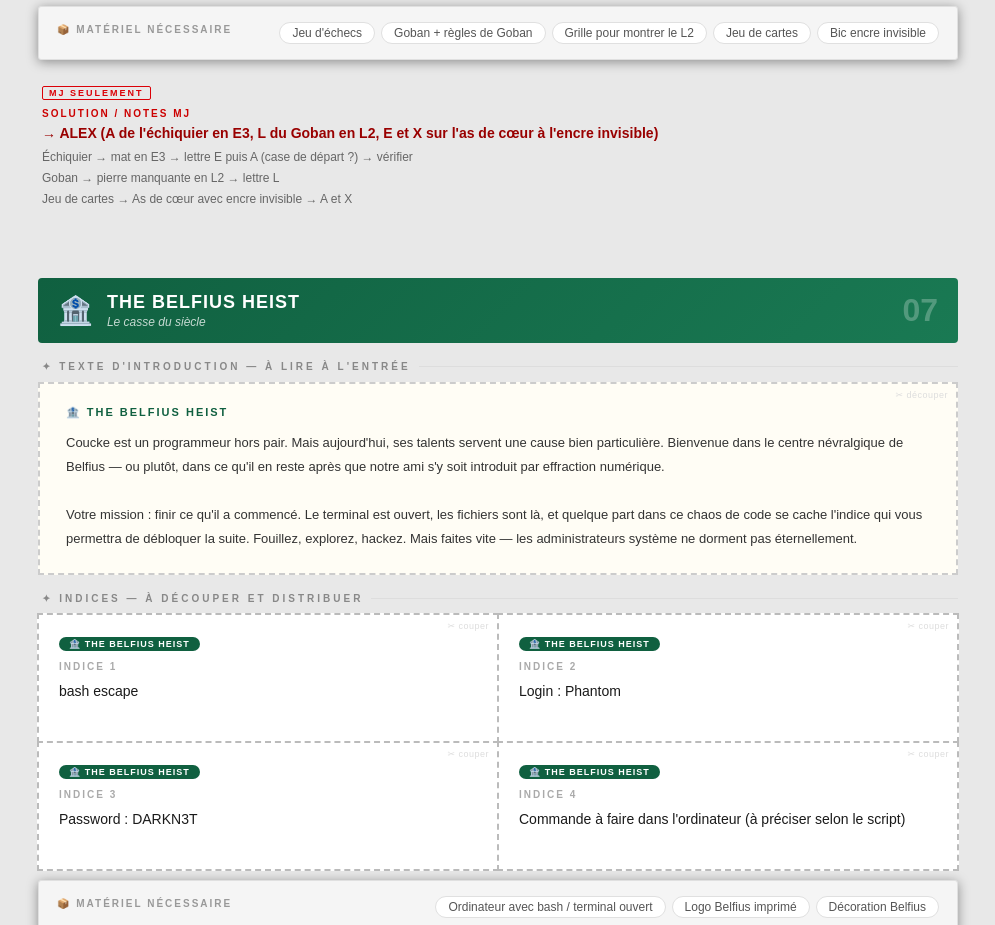
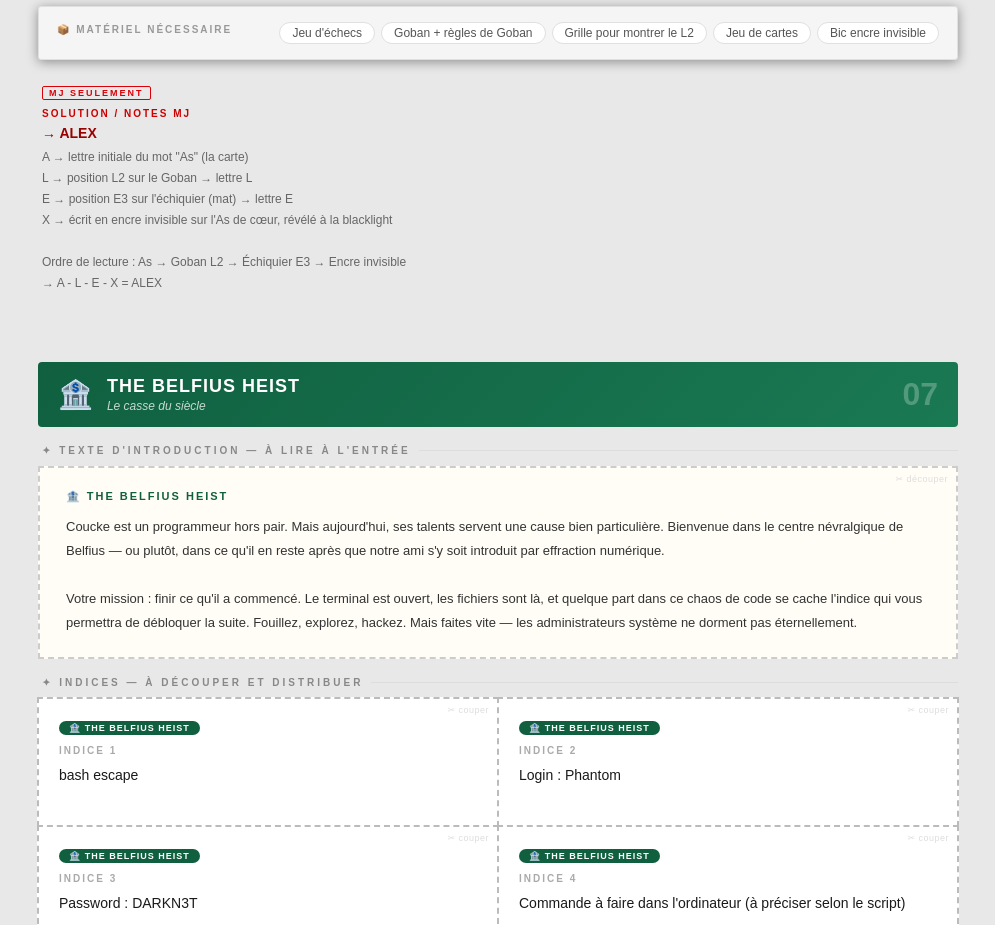
Before and after one commit to GillesdeGhel/evg-coucke, a Next.js app: page /indices in a window 1280 px wide. Shown: the part 5980-6905 px from the top of the page, without its empty margins (142-1137 px from the left). Built offline with nearby package versions, Linux system fonts and the light colour scheme.

Commit message:
fix Jeux de Société solution: A(s) + L2 + E3 + X invisible = ALEX
Co-Authored-By: Claude Sonnet 4.6 <noreply@anthropic.com>

```diff
--- a/pages/indices.jsx
+++ b/pages/indices.jsx
@@ -125,8 +125,8 @@ const ROOMS = [
       },
     ],
     mj: {
-      reponse: "ALEX (A de l'échiquier en E3, L du Goban en L2, E et X sur l'as de cœur à l'encre invisible)",
-      detail: `Échiquier → mat en E3 → lettre E puis A (case de départ ?) → vérifier\nGoban → pierre manquante en L2 → lettre L\nJeu de cartes → As de cœur avec encre invisible → A et X`,
+      reponse: "ALEX",
+      detail: `A → lettre initiale du mot "As" (la carte)\nL → position L2 sur le Goban → lettre L\nE → position E3 sur l'échiquier (mat) → lettre E\nX → écrit en encre invisible sur l'As de cœur, révélé à la blacklight\n\nOrdre de lecture : As → Goban L2 → Échiquier E3 → Encre invisible\n→ A - L - E - X = ALEX`,
     },
   },
   {
```
